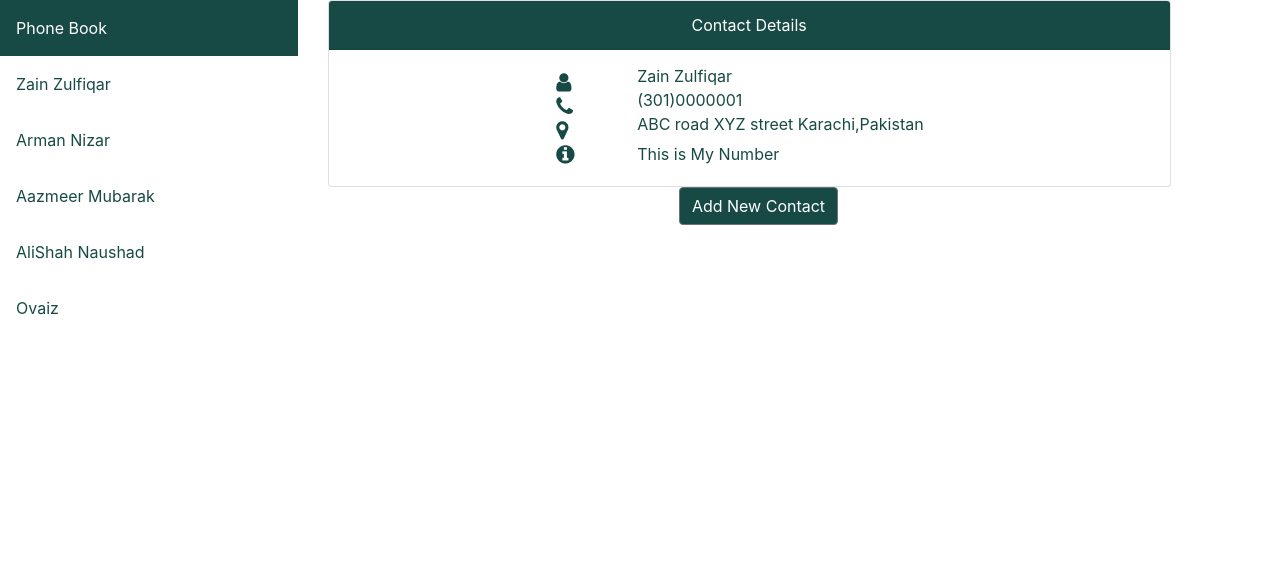
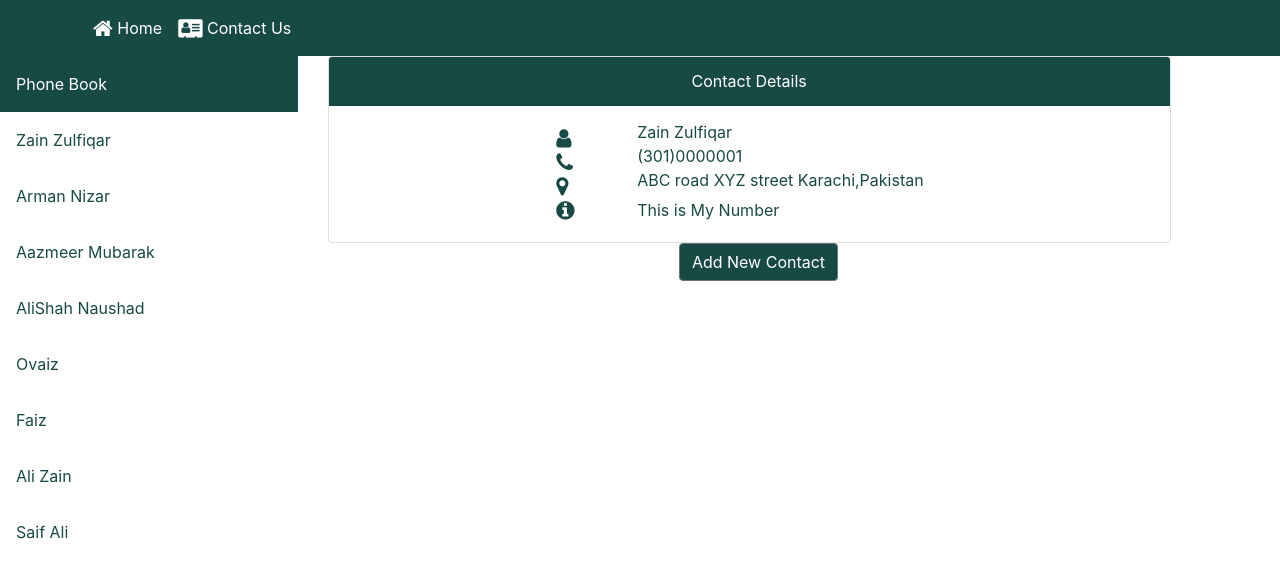
Before and after one commit to ZainZulfiqarMaknojia/React-Assignment, a React (Create React App) app: page /home in a window 1280 px wide. Both pictures are taken after a click on the element "Zain Zulfiqar". Shown: the top 578 px of the page. Built offline with nearby package versions, Linux system fonts and the light colour scheme; data requests are answered from the project's data file; what react-redux-form would draw is missing.

Commit message:
Working Header Main Contact Home Component With Navigation

```diff
--- a/json-server/db.json
+++ b/json-server/db.json
@@ -44,6 +44,33 @@
       "shortBio": "University Friend",
       "image": "",
       "id": 4
+    },
+    {
+      "name": "Faiz",
+      "phoneNumber": "(401)4567895",
+      "address": "ABC Road Xyz Street",
+      "gender": "Male",
+      "shortBio": "Society Friend",
+      "image": "",
+      "id": 5
+    },
+    {
+      "name": "Ali Zain",
+      "phoneNumber": "(405)3214567",
+      "address": "Shahrah - e- Pakistan",
+      "gender": "Male",
+      "shortBio": "University Friend",
+      "image": "",
+      "id": 6
+    },
+    {
+      "name": "Saif Ali",
+      "phoneNumber": "(401)4567895",
+      "address": "ABC Road Xyz Street",
+      "gender": "Male",
+      "shortBio": "University Friend",
+      "image": "",
+      "id": 7
     }
   ]
 }
--- a/package.json
+++ b/package.json
@@ -14,6 +14,7 @@
     "react-dom": "^16.13.1",
     "react-redux": "^7.2.1",
     "react-redux-form": "^1.16.14",
+    "react-router-dom": "^5.2.0",
     "react-scripts": "3.4.2",
     "reactstrap": "^8.5.1",
     "redux": "^4.0.5",
--- a/src/App.css
+++ b/src/App.css
@@ -18,6 +18,11 @@
   color: white;
 }
 .btn {
+  text-align: center;
+  background-color: #184a45ff;
+  color: white;
+}
+#Contact-Button {
   text-align: center;
   background-color: #184a45ff;
   color: white;
--- a/src/App.js
+++ b/src/App.js
@@ -2,13 +2,18 @@ import React from "react";
 import Main from "./components/MainComponent";
 import { Store } from "./redux/Store";
 import { Provider } from "react-redux";
+import { BrowserRouter } from "react-router-dom";
 import "./App.css";
 const reduxStore = Store();
 
 function App() {
   return (
     <Provider store={reduxStore}>
-      <Main />
+      <BrowserRouter>
+        <div className="App">
+          <Main />
+        </div>
+      </BrowserRouter>
     </Provider>
   );
 }
--- a/src/components/ContactComponent.js
+++ b/src/components/ContactComponent.js
@@ -40,8 +40,8 @@ function ContactComponent(props) {
       ""
     );
     console.log(JSON.stringify(value));
-    alert(value);
-    //props.resetContactForm();
+    alert(JSON.stringify(value));
+    props.resetContactForm();
   };
 
   return (
--- /dev/null
+++ b/src/components/HeaderComponent.js
@@ -0,0 +1,32 @@
+import React, { useState } from "react";
+
+import { Navbar, Nav, NavbarToggler, Collapse, NavItem } from "reactstrap";
+import { NavLink } from "react-router-dom";
+function HeaderComponent() {
+  const toogleNav = () => {
+    handleNav(!isNavOpen);
+  };
+  const [isNavOpen, handleNav] = useState(false);
+  return (
+    <Navbar dark expand="md">
+      <div className="container">
+        <NavbarToggler onClick={toogleNav} />
+        <Collapse isOpen={isNavOpen} navbar>
+          <Nav navbar>
+            <NavItem>
+              <NavLink className="nav-link" to="/home">
+                <span className="fa fa-home fa-lg"></span> Home
+              </NavLink>
+            </NavItem>
+            <NavItem>
+              <NavLink className="nav-link" to="/contact">
+                <span className="fa fa-address-card fa-lg"></span> Contact Us
+              </NavLink>
+            </NavItem>
+          </Nav>
+        </Collapse>
+      </div>
+    </Navbar>
+  );
+}
+export default HeaderComponent;
--- a/src/components/HomeComponent.js
+++ b/src/components/HomeComponent.js
@@ -9,6 +9,7 @@ import {
 } from "reactstrap";
 import ContactComponent from "./ContactComponent";
 import { Loading } from "./LoadingComponent";
+import { Link } from "react-router-dom";
 
 function HomeComponent(props) {
   const [contactSelected, setNewContact] = useState(null);
@@ -110,8 +111,10 @@ function RenderContact(props) {
             </div>
           </CardBody>
         </Card>
-        <Button className="offset-5" onClick={() => renderContactComponent}>
-          Add New Contact
+        <Button className="btn offset-5">
+          <Link to="/contact" id="Contact-Button">
+            Add New Contact
+          </Link>
         </Button>
       </div>
     );
--- a/src/components/MainComponent.js
+++ b/src/components/MainComponent.js
@@ -3,6 +3,9 @@ import Home from "./HomeComponent";
 import Contact from "./ContactComponent";
 import { postContact, fetchContact } from "../redux/ActionCreaters";
 import { connect } from "react-redux";
+import { Switch, Route, Redirect } from "react-router-dom";
+import Header from "./HeaderComponent";
+import { actions } from "react-redux-form";
 
 const mapStateToProps = (state) => {
   console.log("State: ", state.Contact);
@@ -16,6 +19,9 @@ const mapDispatchToProps = (dispatch) => ({
   fetchContact: () => {
     dispatch(fetchContact());
   },
+  resetContactForm: () => {
+    dispatch(actions.reset("contact"));
+  },
 });
 function MainComponent(props) {
   console.log(props.contact.contact, "hello");
@@ -23,12 +29,38 @@ function MainComponent(props) {
     props.fetchContact();
   }, []);
   return (
-    <Home
+    /*<Home
       contact={props.contact}
       contactLoading={props.contact.isLoading}
       contactErrMess={props.contact.errMess}
     />
+  );*/
+    /*return <Contact postContact={props.postContact} />;*/
+    <div>
+      <Header />
+      <Switch>
+        <Route
+          path="/home"
+          component={() => (
+            <Home
+              contact={props.contact}
+              contactLoading={props.contact.isLoading}
+              contactErrMess={props.contact.errMess}
+            />
+          )}
+        />
+        <Route
+          path="/contact"
+          component={() => (
+            <Contact
+              postContact={props.postContact}
+              resetContactForm={props.resetContactForm}
+            />
+          )}
+        />
+        <Redirect to="/home" />
+      </Switch>
+    </div>
   );
-  /*return <Contact postContact={props.postContact} />;*/
 }
 export default connect(mapStateToProps, mapDispatchToProps)(MainComponent);
```
Also changed, not shown: src/contact.json (deleted, +0 -62 lines), 1 other file (tests, documents, lock files or other folders).
